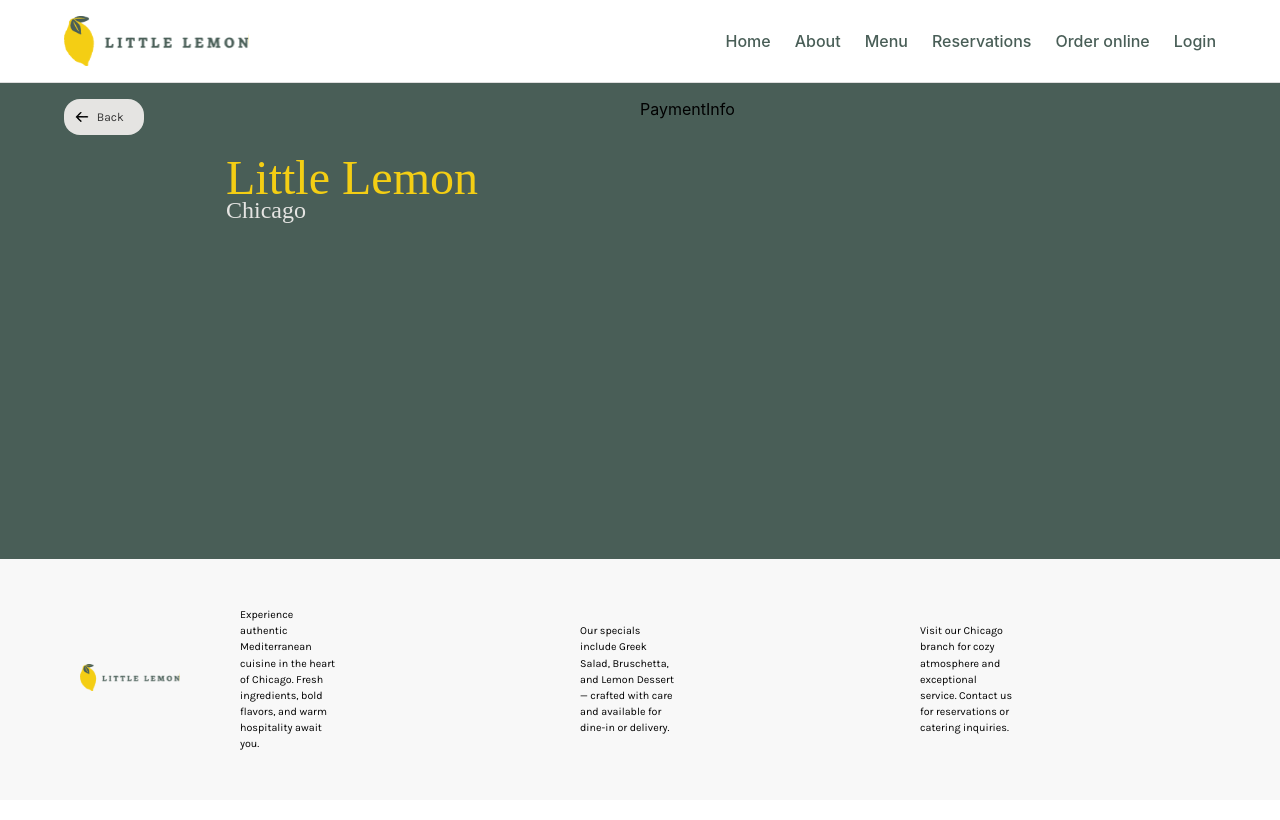
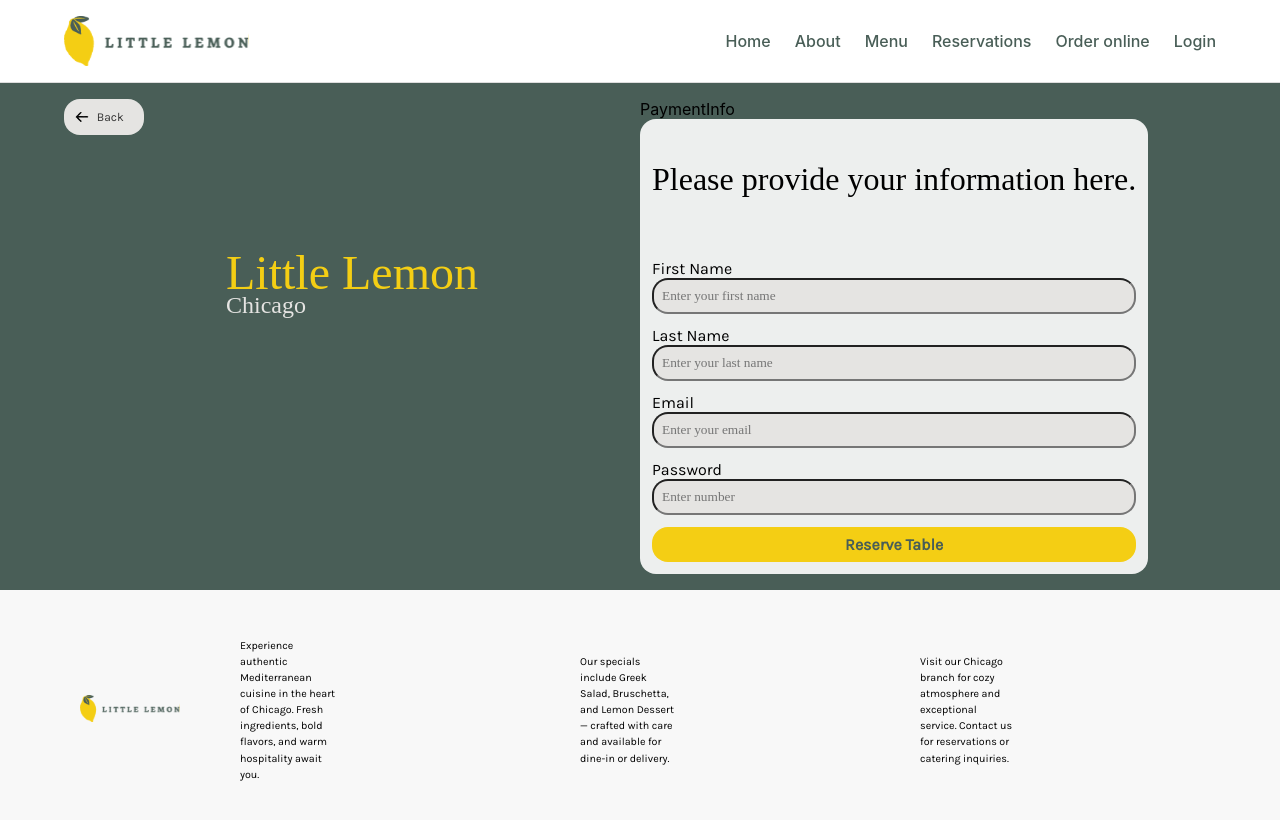
Before and after one commit to binicode/little-lemon, a React (Create React App) app: page /reservation/paymentInfo in a window 1280 px wide. Shown: the top 820 px of the page. Built offline with nearby package versions, Linux system fonts and the light colour scheme; a web font is replaced by a local one.

Commit message:
chore: correct comments in payment info section

```diff
--- a/src/main/reservation/PaymentInfo.js
+++ b/src/main/reservation/PaymentInfo.js
@@ -1,7 +1,77 @@
-import React from 'react'
+import React from "react";
 
 export default function PaymentInfo() {
   return (
-    <div>PaymentInfo</div>
-  )
+    <div>
+      PaymentInfo
+      <div className="form-container">
+        <div className="welcome-text">
+          <h3>{`Please provide your information here.`}</h3>
+        </div>
+        <form className="reservation-form">
+          {/* First name */}
+          <div className="form-group">
+            <label for="first-name">First Name</label>
+            <input
+              type="text"
+              name="first-name"
+              id="first-name"
+              placeholder="Enter your first name"
+              className="custom-input"
+              // value={formData.dinners}
+              // onChange={handleChange}
+              required
+            />
+          </div>
+
+          {/* Last name */}
+          <div className="form-group">
+            <label for="last-name">Last Name</label>
+            <input
+              type="text"
+              name="last-name"
+              id="last-name"
+              placeholder="Enter your last name"
+              className="custom-input"
+              // value={formData.dinners}
+              // onChange={handleChange}
+              required
+            />
+          </div>
+
+          {/* Number of dinners */}
+          <div className="form-group">
+            <label for="email">Email</label>
+            <input
+              type="email"
+              name="email"
+              id="email"
+              placeholder="Enter your email"
+              className="custom-input"
+              // value={formData.dinners}
+              // onChange={handleChange}
+              required
+            />
+          </div>
+
+          {/* Number of dinners */}
+          <div className="form-group">
+            <label for="password">Password</label>
+            <input
+              type="password"
+              name="password"
+              id="password"
+              placeholder="Enter number"
+              className="custom-input"
+              // value={formData.dinners}
+              // onChange={handleChange}
+              required
+            />
+          </div>
+
+          <button type="submit">Reserve Table</button>
+        </form>
+      </div>
+    </div>
+  );
 }
```
